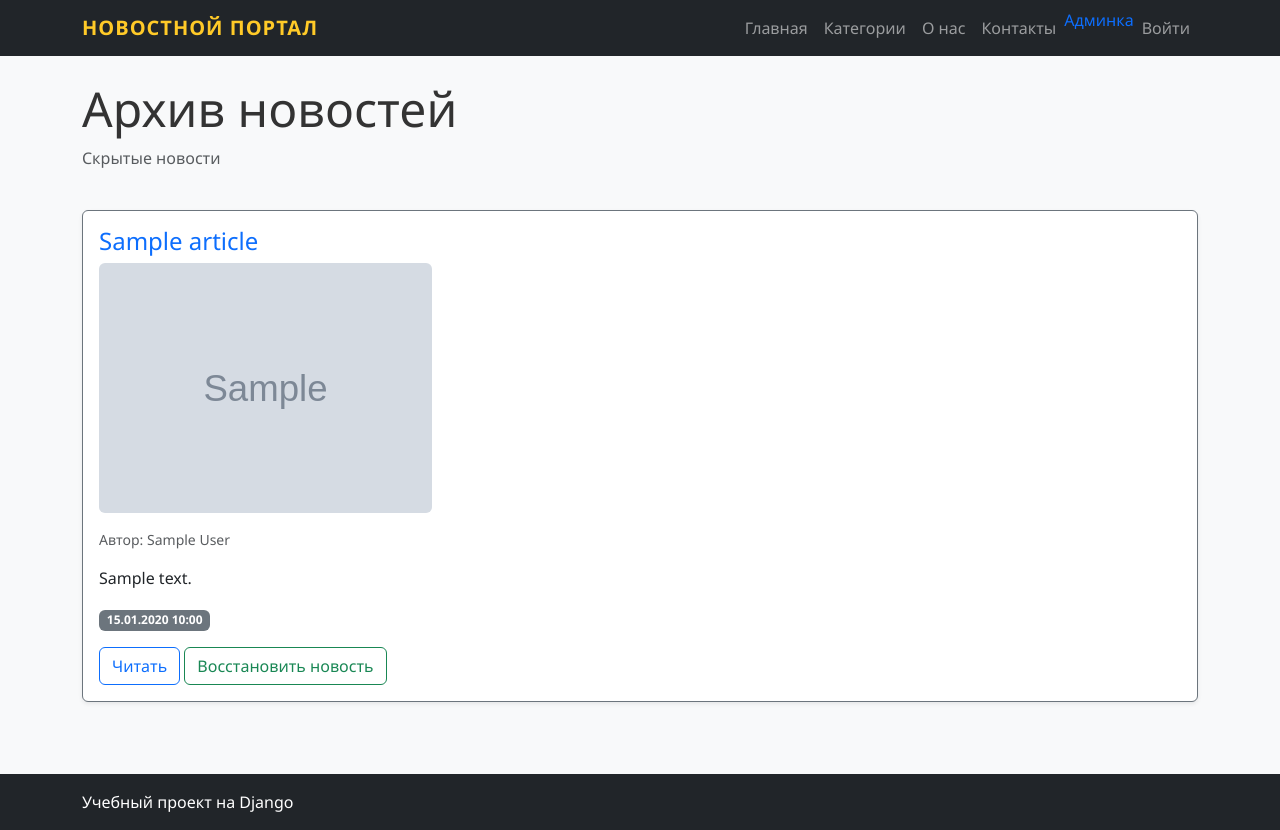
After one commit to Lavoris-Sec/PH1826, a Django app: template DJvenv/django/web_news/News/templates/News/archived_articles.html in a window 1280 px wide. The commit adds this page. Run offline with Django 5.2, Linux system fonts and the light colour scheme; the template is opened without the code that fills it: most values are stand-ins (such as "Sample title", 1, 10 or a date in 2020); grey boxes marked "Sample" are stand-in pictures.

Commit message:
добавили страницу с архивами, настроил доступ разных юзеров, например st с паролем 123456st теперь обычный смертный, про лямбду для фильтра по группам узнал

```diff
--- a/DJvenv/django/web_news/News/forms.py
+++ b/DJvenv/django/web_news/News/forms.py
@@ -12,6 +12,7 @@ class ArticleForm(forms.ModelForm):
             "content",
             "category",
             "image",
+            "is_active",
 
         ]
 
@@ -48,4 +49,9 @@ class ArticleForm(forms.ModelForm):
             "image": forms.ClearableFileInput(
                 attrs={"class": "form-control"}
             ),
+
+            "is_active":
+                forms.CheckboxInput(
+                    attrs={"class": "form-check-input"}
+                ),
         }
--- /dev/null
+++ b/DJvenv/django/web_news/News/templates/News/archived_articles.html
@@ -0,0 +1,70 @@
+{% extends "news/base.html" %}
+
+{% block title %}
+Архив
+{% endblock %}
+
+{% block content %}
+<div class="row mb-4">
+    <div class="col">
+        <h1 class="display-5">Архив новостей</h1>
+        <p class="text-muted">Скрытые новости</p>
+    </div>
+</div>
+
+<div class="row">
+    {% for article in articles %}
+        <div class="col-12 mb-4">
+            <article class="card border-secondary shadow-sm">
+                <div class="card-body">
+
+                    <h2 class="card-title h4">
+                        <a href="{% url 'archived_article_detail' article_id=article.id %}"
+                           class="text-decoration-none">
+                            {{ article.title }}
+                        </a>
+                    </h2>
+
+                    {% if article.image %}
+                        <img
+                            src="{{ article.image.url }}"
+                            alt="{{ article.title }}"
+                            class="img-fluid rounded mb-3"
+                            style="max-height: 250px; object-fit: cover;"
+                        >
+                    {% endif %}
+
+                    <p class="text-muted small">Автор: {{ article.author }}</p>
+                    <p class="card-text">{{ article.content|truncatewords:30 }}</p>
+
+                    <p class="mb-3">
+                        <span class="badge bg-secondary">
+                            {{ article.created_at|date:"d.m.Y H:i" }}
+                        </span>
+                    </p>
+
+                    <!-- Кнопки -->
+                    <div class="mt-3">
+                        <a href="{% url 'archived_article_detail' article_id=article.id %}"
+                           class="btn btn-outline-primary">
+                            Читать
+                        </a>
+
+                        <a href="{% url 'restore_article' article_id=article.id %}"
+                           class="btn btn-outline-success">
+                            Восстановить новость
+                        </a>
+                    </div>
+
+                </div>
+            </article>
+        </div>
+    {% empty %}
+        <div class="col-12">
+            <div class="alert alert-info">
+                В архиве пока нет новостей.
+            </div>
+        </div>
+    {% endfor %}
+</div>
+{% endblock %}
--- a/DJvenv/django/web_news/News/templates/News/base.html
+++ b/DJvenv/django/web_news/News/templates/News/base.html
@@ -48,12 +48,21 @@
                     <a class="nav-link" href="{% url 'add_article' %}">
                         Создать новость
                     </a>
+                {% if user.is_superuser %}
+                    <a class="nav-link" href="{% url 'archived_articles' %}">
+                        Архив
+                    </a>
+                {% endif %}
+
+<!--          чтобы фильтровать по группам
+ @user_passes_test(lambda u: u.groups.filter(name='Администраторы').exists(), login_url='/')-->
 
                 {% endif %}
 
                 <a href="{% url 'admin:index' %}">
                     Админка
                 </a>
+
 
                 {% if user.is_authenticated %}
 
@@ -68,14 +77,16 @@
                     >
                         {% csrf_token %}
 
-        <button type="submit" class="btn btn-outline-light btn-sm">
+                        <button type="submit" class="btn btn-outline-light btn-sm" >
                             Выйти
                         </button>
                     </form>
 
+
+
                 {% else %}
 
-    <a href="{% url 'login' %}">
+                    <a href="{% url 'login' %}" class="nav-link">
                         Войти
                     </a>
 
--- a/DJvenv/django/web_news/News/templates/News/edit_article.html
+++ b/DJvenv/django/web_news/News/templates/News/edit_article.html
@@ -11,13 +11,13 @@
 
     {{ form.as_p }}
 
-    <button type="submit">
+    <button type="submit" class="btn btn-primary">
         Сохранить изменения
     </button>
 
 </form>
 
-<a href="{% url 'home' %}">
+<a href="{% url 'home' %}" class="btn btn-outline-secondary">
     Вернуться на главную
 </a>
 
```
Also changed, not shown: DJvenv/django/web_news/News/templates/News/archived_article_detail.html (added, +61 -0 lines), DJvenv/django/web_news/News/views.py (+57 -32 lines), DJvenv/django/web_news/web_news/urls.py (+12 -0 lines), DJvenv/django/web_news/db.sqlite3. Lines whose indentation alone changed are shown as unchanged.
